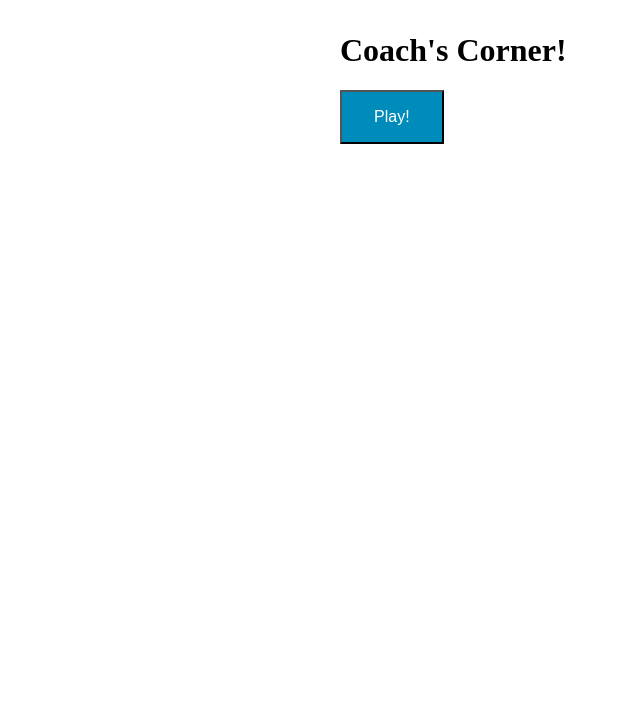
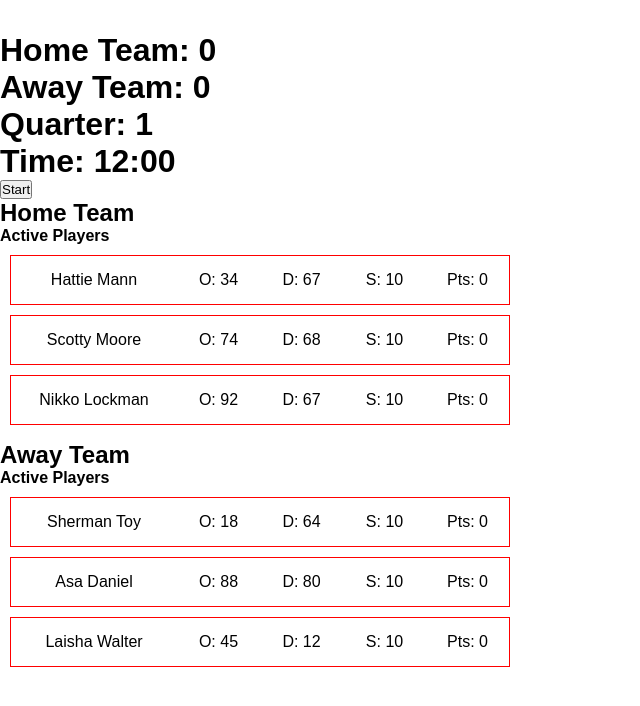
Before and after one commit to ellymaimon/coach-corner-react, a React (Create React App) app: page / in a window 1280 px wide. Shown: the top 706 px of the page, without its empty margins (0-640 px from the left). Built offline with nearby package versions, Linux system fonts and the light colour scheme.

Commit message:
Apply app-wide styles reset and font family and size normalization

```diff
--- /dev/null
+++ b/src/App.css
@@ -0,0 +1,10 @@
+* {
+  margin: 0;
+  padding: 0;
+  box-sizing: border-box;
+}
+
+.app {
+  font-family: sans-serif;
+  font-size: 16px;
+}
--- a/src/App.jsx
+++ b/src/App.jsx
@@ -2,12 +2,13 @@ import React, { useState } from 'react';
 import SplashScreen from './splash/SplashScreen';
 // import GameScreen from './game/GameScreen';
 import Scoreboard from './game-logic/Scoreboard';
+import './App.css';
 
 const App = () => {
-  const [game, setGame] = useState(false);
+  const [game, setGame] = useState(true);
 
   return (
-    <div style={{ marginTop: '2em' }}>
+    <div className='app' style={{ marginTop: '2em' }}>
       {/* {game ? <GameScreen /> : <SplashScreen setGame={setGame} />} */}
       {game ? <Scoreboard /> : <SplashScreen setGame={setGame} />}
     </div>
```
